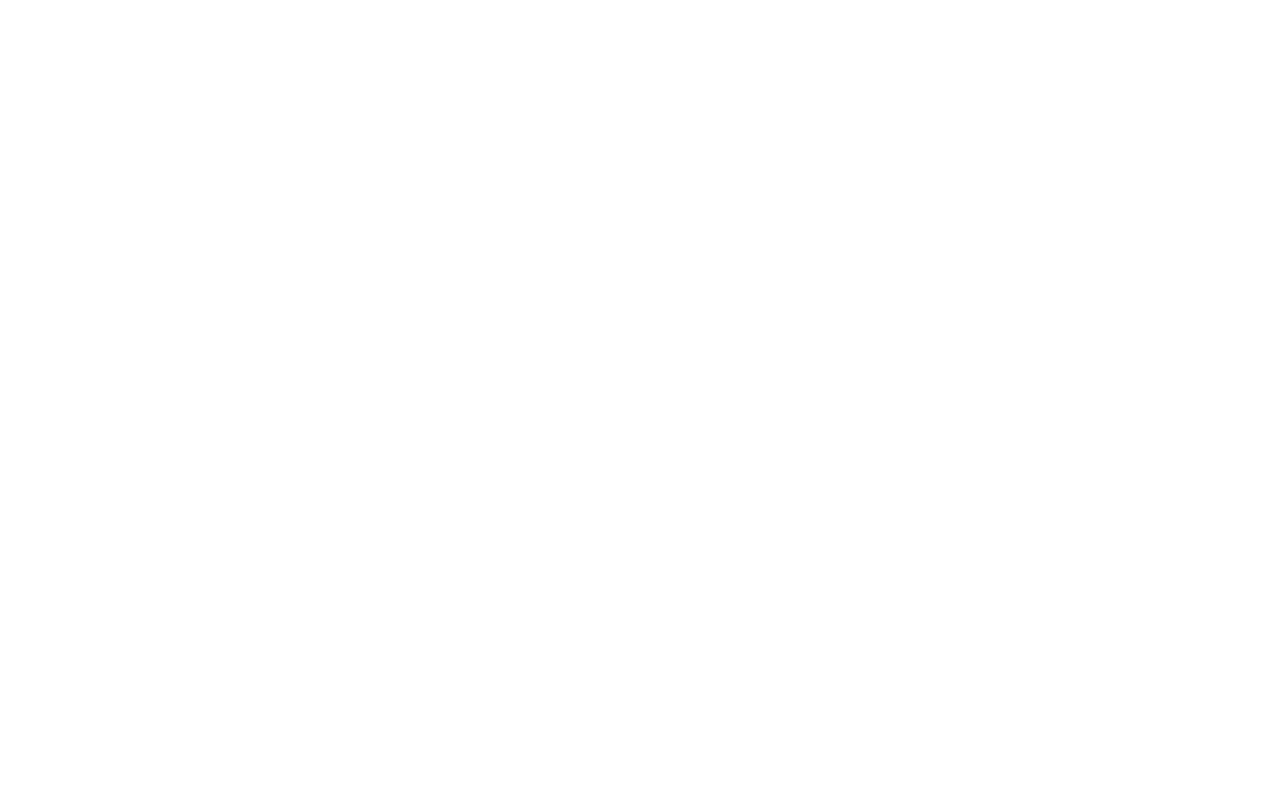
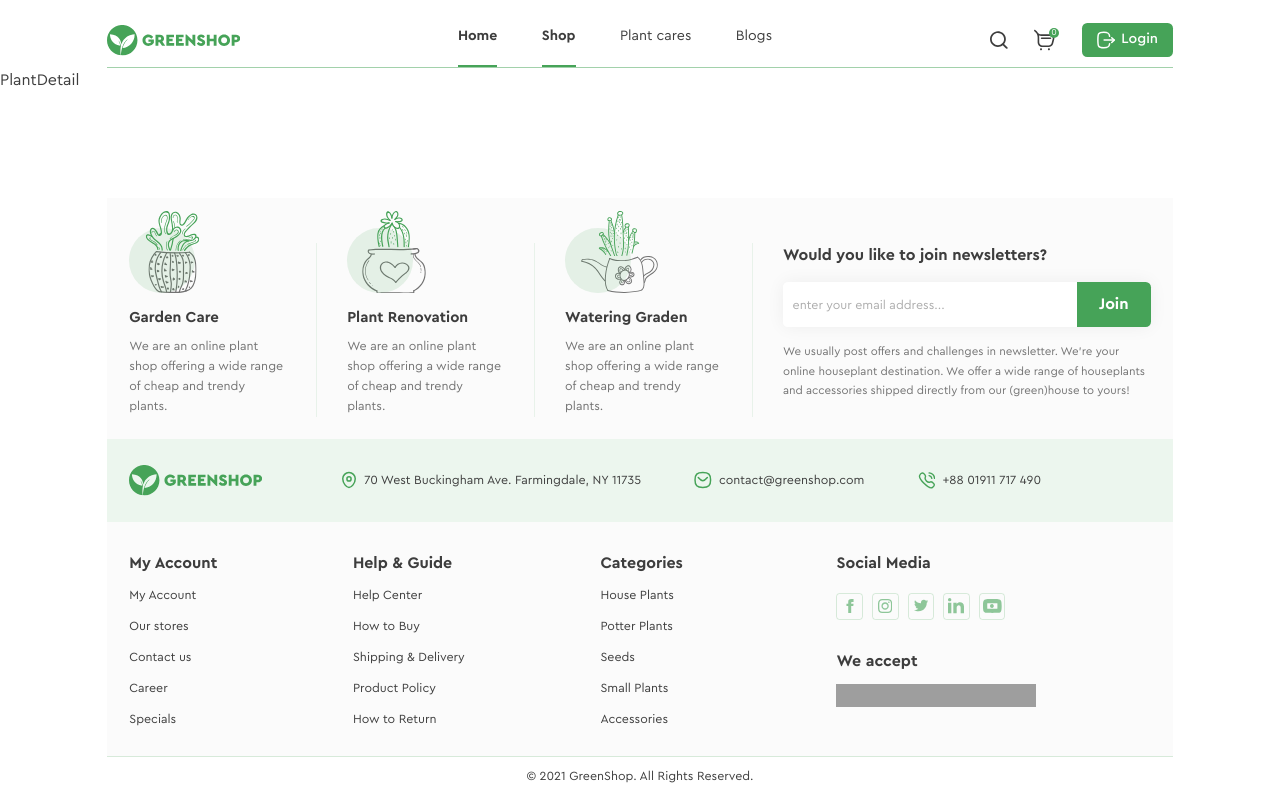
Before and after one commit to plewfx/green-shop, a React (Vite) app: page /green-shop/shop/1 in a window 1280 px wide. Before the commit this address had no page. Built offline with nearby package versions, Linux system fonts and the light colour scheme; grey boxes are pictures that could not be loaded.

Commit message:
add: Price depending on discount

```diff
--- a/src/App.jsx
+++ b/src/App.jsx
@@ -3,6 +3,8 @@ import { ThemeProvider } from "@mui/material"
 import { createTheme } from '@mui/material/styles';
 import Layout from "./components/layout/Layout"
 import Home from './pages/Home'
+import ScrollToTop from "./ScrollToTop";
+import PlantDetail from "./pages/PlantDetail";
 
 const theme = createTheme({
   palette: {
@@ -16,9 +18,11 @@ const App = () => {
   return (
     <ThemeProvider theme={theme}>
       <BrowserRouter>
+        <ScrollToTop />
         <Routes>
           <Route path="/green-shop/" element={<Layout />}>
             <Route index element={<Home />} />
+            <Route path="shop/:id" element={<PlantDetail />} />
           </Route>
         </Routes>
       </BrowserRouter>
--- /dev/null
+++ b/src/ScrollToTop.jsx
@@ -0,0 +1,14 @@
+import React, { useEffect } from 'react';
+import { useLocation } from 'react-router-dom';
+
+function ScrollToTop() {
+  const location = useLocation();
+
+  useEffect(() => {
+    window.scrollTo(0, 0);
+  }, [location]);
+
+  return null; // This component doesn't render anything
+}
+
+export default ScrollToTop;
--- a/src/components/layout/Header.jsx
+++ b/src/components/layout/Header.jsx
@@ -1,11 +1,29 @@
 import { NavLink, Link } from "react-router-dom"
+import { useState, useEffect } from 'react'
+import { useScreenSizeStore } from '../../useStore'
 
 const Header = () => {
+    const { screenSize, updateScreenSize } = useScreenSizeStore();
+
+    useEffect(() => {
+      const updateDimension = () => {
+        updateScreenSize();
+      };
+      window.addEventListener('resize', updateDimension);
+
+      return () => {
+        window.removeEventListener('resize', updateDimension);
+      };
+    }, []);
+
     return (
-        <header className="fixed top-0 left-0 right-0 z-50 bg-white">
-            <div className="container flex items-start justify-between pt-26 pb-10 border-b-[0.02vw] border-[rgba(70,163,88,0.50)]">
+        <header className="fixed top-0 left-0 right-0 z-50 bg-white sm:static">
+            <div className="container flex items-start justify-between pt-26 pb-10 border-b-[0.02vw] border-[rgba(70,163,88,0.50)] sm:pt-[9.9vw] sm:border-0">
+                {
+                    // screenSize > 639 ?
+                    <>
                         <Link>
-                    <svg className="w-150" xmlns="http://www.w3.org/2000/svg" width="150" height="35" viewBox="0 0 150 35" fill="none">
+                            <svg className="w-150 sm:" xmlns="http://www.w3.org/2000/svg" width="150" height="35" viewBox="0 0 150 35" fill="none">
                             <g clipPath="url(#clip0_2_71)">
                                 <path d="M17.15 0C7.67748 0 0 7.67746 0 17.15C0 26.0201 6.73548 33.3175 15.3711 34.207C14.8496 29.9134 15.0436 26.4001 15.7067 23.5135C15.3347 21.7225 14.4898 19.0703 12.5734 17.1864C12.5734 17.1864 13.8348 19.0784 14.5181 21.6214C14.5181 21.6255 14.5221 21.6295 14.5221 21.6335C14.5949 21.9044 14.6596 22.1793 14.7162 22.4623C14.7283 22.527 14.7404 22.5917 14.7526 22.6604C14.8051 22.9515 14.8536 23.2426 14.886 23.5418C5.19513 22.3532 3.12921 13.6569 3.35561 10.3781C13.665 10.9482 15.7754 17.8292 16.0827 22.0985C19.4585 11.0412 30.1843 10.4024 31.0697 10.3781C31.4538 18.8763 25.1509 25.5026 17.6149 26.0807C17.6635 25.8503 17.7201 25.6198 17.7767 25.3934C17.7928 25.3247 17.813 25.26 17.8333 25.1913C17.8777 25.0296 17.9222 24.8679 17.9748 24.7061C17.995 24.6374 18.0192 24.5646 18.0394 24.4959C18.096 24.318 18.1567 24.1442 18.2173 23.9663C18.2335 23.9259 18.2456 23.8854 18.2618 23.845C18.3386 23.6348 18.4195 23.4326 18.5003 23.2305C18.5084 23.2143 18.5125 23.1941 18.5205 23.1779C18.5205 23.1779 18.5205 23.1779 18.5246 23.1779C20.4571 18.5043 24.0229 15.4439 24.0229 15.4439C17.0247 19.4868 15.8441 29.9983 15.6582 34.2231C16.1514 34.2676 16.6446 34.2999 17.15 34.2999C26.6225 34.2999 34.3 26.6225 34.3 17.15C34.3 7.67746 26.6225 0 17.15 0Z" fill="#46A358"/>
                                 <path d="M46.7037 10.7454C48.9718 10.7454 50.8235 11.7197 52.0242 13.4986L49.7764 15.4109C48.9718 14.287 47.9975 13.7048 46.6471 13.7048C44.5691 13.7048 43.2753 15.0713 43.2753 17.1534C43.2753 19.2719 44.6418 20.695 46.8372 20.695C48.0177 20.695 48.9556 20.2826 49.554 19.5912V19.0091H46.6673V16.2356H52.7762V20.133C52.194 21.1639 51.3693 21.9887 50.3019 22.6234C49.2346 23.242 48.0339 23.5614 46.7037 23.5614C42.9923 23.618 39.9237 20.7313 39.9763 17.1534C39.9197 13.5956 42.9923 10.6888 46.7037 10.7454Z" fill="#46A358"/>
@@ -40,9 +58,10 @@ const Header = () => {
                             </li>
                         </ul>
                         <div className="flex items-center gap-30">
-                    <svg className="w-20" xmlns="http://www.w3.org/2000/svg" width="20" height="20" viewBox="0 0 20 20" fill="none">
+                            <svg className="w-20 sm:w-[5.31vw]" xmlns="http://www.w3.org/2000/svg" width="20" height="20" viewBox="0 0 20 20" fill="none">
                                 <path d="M14.5726 16.0029C10.5755 19.1865 4.988 18.3056 2.02842 14.6542C-0.828088 11.129 -0.64944 6.04347 2.44943 2.82482C5.65137 -0.500594 10.6854 -0.944524 14.3346 1.78337C15.642 2.76051 16.6183 4.00364 17.2542 5.50838C17.8938 7.02186 18.0881 8.59654 17.8663 10.2205C17.6452 11.837 17 13.2775 15.9499 14.6217C16.0349 14.6773 16.1255 14.7173 16.1904 14.7822C17.3448 15.9311 18.4947 17.0843 19.6491 18.2331C19.9227 18.5054 20.0589 18.8225 19.9776 19.2047C19.8165 19.9651 18.9107 20.2586 18.3298 19.7366C18.0575 19.4925 17.807 19.2234 17.5484 18.9649C16.6002 18.0177 15.6526 17.0699 14.7044 16.1227C14.665 16.0853 14.6238 16.0503 14.5726 16.0029ZM15.9605 8.98677C15.9705 5.12689 12.8529 2.00627 8.98261 2.00065C5.12292 1.99503 2.00781 5.09068 1.99094 8.94806C1.97408 12.8173 5.08544 15.9467 8.96762 15.9648C12.8117 15.9829 15.9505 12.8504 15.9605 8.98677Z" fill="#3D3D3D"/>
                             </svg>
+
                             <NavLink className="relative">
                                 <svg className='w-24' xmlns="http://www.w3.org/2000/svg" width="25" height="24" viewBox="0 0 25 24" fill="none">
                                     <path d="M17.1567 20.25H9.89163C6.79003 20.25 4.26667 17.7267 4.26667 14.6251V8.85947C4.26667 5.9762 2.82958 3.30739 0.422521 1.72031C-0.00975775 1.43531 -0.129101 0.853876 0.155897 0.421598C0.440896 -0.0107278 1.02228 -0.130118 1.45465 0.154974C2.82874 1.06097 3.94351 2.2559 4.74067 3.63167C4.91293 3.82466 6.30202 5.29699 8.57919 5.29699H19.3748C22.3201 5.24191 24.6254 8.19769 23.8554 11.0406L22.6126 15.9939C21.9839 18.4998 19.7404 20.25 17.1567 20.25ZM5.90513 6.64234C6.06099 7.36238 6.14166 8.10483 6.14166 8.85947V14.6251C6.14166 16.6928 7.8239 18.375 9.89163 18.375H17.1567C18.8792 18.375 20.3748 17.2082 20.794 15.5376L22.0367 10.5844C22.4943 8.89509 21.1243 7.13931 19.3748 7.17198H8.57914C7.54926 7.17198 6.65283 6.94993 5.90513 6.64234ZM9.42289 22.8281C9.42289 22.1809 8.89822 21.6563 8.25102 21.6563C6.69609 21.7182 6.69745 23.9387 8.25102 24C8.89822 24 9.42289 23.4753 9.42289 22.8281ZM18.751 22.8281C18.751 22.1809 18.2263 21.6563 17.5791 21.6563C16.0242 21.7182 16.0255 23.9387 17.5791 24C18.2263 24 18.751 23.4753 18.751 22.8281ZM20.3123 9.98446C20.3123 9.46668 19.8925 9.04697 19.3748 9.04697H8.95414C7.71027 9.09647 7.71121 10.8729 8.95414 10.922H19.3748C19.8925 10.922 20.3123 10.5022 20.3123 9.98446Z" fill="#3D3D3D"/>
@@ -58,6 +77,26 @@ const Header = () => {
                                 Login
                             </NavLink>
                         </div>
+                    </>
+                    // <>
+                    //     <div className="grid grid-cols-[1fr_10.8vw] gap-x-[2vw] flex-auto">
+                    //         <div className="flex items-center gap-[2vw] bg-grey-FB rounded-[2.3vw] p-[2.5vw]">
+                    //             <svg className="w-[5vw]" xmlns="http://www.w3.org/2000/svg" width="22" height="22" viewBox="0 0 22 22" fill="none">
+                    //                 <path fillRule="evenodd" clipRule="evenodd" d="M10.5296 3.2436C6.50469 3.2436 3.24326 6.50244 3.24326 10.5207C3.24326 14.539 6.50469 17.7978 10.5296 17.7978C12.5376 17.7978 14.3546 16.9875 15.6732 15.675C16.9977 14.3566 17.8159 12.5347 17.8159 10.5207C17.8159 6.50244 14.5545 3.2436 10.5296 3.2436ZM1.83301 10.5207C1.83301 5.72204 5.72737 1.83334 10.5296 1.83334C15.3318 1.83334 19.2262 5.72204 19.2262 10.5207C19.2262 12.6706 18.4436 14.6389 17.149 16.1554L19.9595 18.9627C20.2351 19.2379 20.2353 19.6843 19.9601 19.9599C19.6849 20.2354 19.2384 20.2356 18.9629 19.9604L16.1497 17.1505C14.6343 18.4335 12.6719 19.2081 10.5296 19.2081C5.72737 19.2081 1.83301 15.3194 1.83301 10.5207Z" fill="#A5A5A5"/>
+                    //             </svg>
+                    //             <input className="text-[3.38vw] placeholder:text-[3.38vw] bg-grey-FB" type="text" placeholder="Find your plants" />
+                    //         </div>
+                    //         <div className="flex items-center justify-center bg-[linear-gradient(137deg,_rgba(70,163,88,0.45)_-24.6%,_#46A358_100%)] shadow-[0vw_2.5vw_4.5vw_0vw_rgba(70,163,88,0.30) rounded-[3.5vw]">
+                    //             <svg className="w-[3vw]" xmlns="http://www.w3.org/2000/svg" width="17" height="17" viewBox="0 0 17 17" fill="none">
+                    //                 <path d="M7.2144 13.3926H1.28125" stroke="white" strokeWidth="1.5" strokeLinecap="round" strokeLinejoin="round"/>
+                    //                 <path fillRule="evenodd" clipRule="evenodd" d="M10.9375 13.3934C10.9375 15.2651 11.5617 15.8884 13.4325 15.8884C15.3033 15.8884 15.9274 15.2651 15.9274 13.3934C15.9274 11.5218 15.3033 10.8984 13.4325 10.8984C11.5617 10.8984 10.9375 11.5218 10.9375 13.3934Z" stroke="white" strokeWidth="1.5" strokeLinecap="round" strokeLinejoin="round"/>
+                    //                 <path d="M9.99512 3.77801H15.9274" stroke="white" strokeWidth="1.5" strokeLinecap="round" strokeLinejoin="round"/>
+                    //                 <path fillRule="evenodd" clipRule="evenodd" d="M6.27202 3.77677C6.27202 1.90595 5.64786 1.2818 3.77704 1.2818C1.9054 1.2818 1.28125 1.90595 1.28125 3.77677C1.28125 5.64841 1.9054 6.27175 3.77704 6.27175C5.64786 6.27175 6.27202 5.64841 6.27202 3.77677Z" stroke="white" strokeWidth="1.5" strokeLinecap="round" strokeLinejoin="round"/>
+                    //             </svg>
+                    //         </div>
+                    //     </div>
+                    // </>
+                }
             </div>
         </header>
     )
--- a/src/components/sections/Plants.jsx
+++ b/src/components/sections/Plants.jsx
@@ -60,12 +60,12 @@ function valuetext(value) {
 
 const Plants = () => {
     const [value, setValue] = React.useState([0, 200]);
-    const [actualValue, setActualValue] = React.useState([0, 200]);
+    const [actualValue, setActualValue] = React.useState([0, 229]);
     const [sort, setSort] = React.useState('')
     const plants = usePlantsStore((state) => state.plants)
 
     const isInRange = (value) => {
-        return value.price <= actualValue[1] && value.price >= actualValue[0]
+        return value.price - (value.price * (value.discount / 100)) <= actualValue[1] && value.price - (value.price * (value.discount / 100)) >= actualValue[0]
     }
 
     const filteredPlants = plants.filter(isInRange)
@@ -123,7 +123,7 @@ const Plants = () => {
                                     color='primary'
                                     size='medium'
                                     min={0}
-                                    max={200}
+                                    max={229}
                                 />
                                 <label className='text-15 font-bold'>Price: <span className='text-primary'>${actualValue[0]} - ${actualValue[1]}</span></label>
                                 <button onClick={() => setActualValue(value)} className='bg-primary hover:bg-primaryHover py-8 px-25 text-16 font-bold rounded-6 leading-125 text-white'>Filter</button>
@@ -188,8 +188,8 @@ const Plants = () => {
                         <MenuItem value="">
                             <em>Default sorting</em>
                         </MenuItem>
-                        <MenuItem value={10}>Price (low to high)</MenuItem>
-                        <MenuItem value={20}>Price (high to low)</MenuItem>
+                        <MenuItem value={'low-high'}>Price (low to high)</MenuItem>
+                        <MenuItem value={'high-to-low'}>Price (high to low)</MenuItem>
                         </Select>
                     </FormControl>
                     </div>
--- /dev/null
+++ b/src/pages/PlantDetail.jsx
@@ -0,0 +1,9 @@
+import { useParams } from "react-router-dom"
+
+const PlantDetail = () => {
+  return (
+    <div>PlantDetail</div>
+  )
+}
+
+export default PlantDetail
--- a/src/useStore.jsx
+++ b/src/useStore.jsx
@@ -6,6 +6,7 @@ export const usePlantsStore = create(set => ({
             img: 'https://s3-alpha-sig.figma.com/img/586c/8523/1ab58d21463d86aa3768f5c6c78f8a1f?Expires=1695600000&Signature=mxNEPB~2xsnoECugZGs1HOcq3ydhKRMWjClf-ttNwEI6fL2JxhrTSEo3N96BWVQZEcuJ-FrhyQLrC9SfoanGzqorkK8A~ih1de068wy0kjgrfh9pZTtuOs2wqeb2T-82Q7gv-uk9WO9HFop5-jckCVkZzZFS1eH3IsQulAnAvVXOTe0qIBiQu0DoUg1MQKkuop302ravL9H30bpJX8lMnfsVvx3oR986kxUJ7yDJA6I80VQrN2wMschHBIHqAJ5rrfXa7fAJ0zQPDcriHRKzp8X4q~1nl-5aLT1RLj1BgjO6u7He~L1SEAHG90jnOo8jQHjF74N57kAbm7yI3lgTPQ__&Key-Pair-Id=APKAQ4GOSFWCVNEHN3O4',
             name: 'Barberton Daisy',
             price: 119,
+            discount: 25,
             isFavorite: false,
             addedToCart: false
         },
@@ -13,13 +14,15 @@ export const usePlantsStore = create(set => ({
             img: 'https://s3-alpha-sig.figma.com/img/4826/f3a4/1a2148d881d8376b26471cced915b1bb?Expires=1695600000&Signature=mwt5Gi1b8ZeNGHnZKGcHEQElzAJYK-zzZ9rqN943Kt~LRcvnTBfSxKTGpN-Vdd-zKd80Qh7lAdSLQ5Brs7kVHNrmv0m54YbETqbuK4Gq2zZhTs-4IBLpSAdSTJ19kxp1VgAI-p2azd4V5ErMSHt3Knm4ZsKhujn81O9Taih~mCrXicWwxNnFhZVilohVv2lowgjpvXarbqNYOU30t8LucF2D33ZaSQ-mjLHsvJ22MfnOab7lKT-bkP9Y1E2pUdMfi8zQzD4IpDndoGhNCJLE0PU4JdA3o12KRDpAv8de7P5DVjQBNfW41kRJTFWdAonQWUDYgXYDjk3IBvll4S05IQ__&Key-Pair-Id=APKAQ4GOSFWCVNEHN3O4',
             name: 'Angel Wing Begonia',
             price: 169,
+            discount: 0,
             isFavorite: false,
             addedToCart: false
         },
         {
             img: 'https://s3-alpha-sig.figma.com/img/7c59/7aa9/1ee5df5d1fd65d8184246c0c9918f920?Expires=1695600000&Signature=ThdiMtUO3MqdbVzPb4NuZ492GQG25dKiTAOfkx9fcrrrS16GYz8inHyl4BC7oRO6aWy1YwwK3F-NJo5CjxtGzgpNqqwrbMUzraDNosw4CwjI9P6afKGuPMd7BapVcuMed~7~UFyh-Nu26fPeGeirPQHug0utEGrkNLZct4-o-WdT74pJqGEkfq7g82HoZs-bk-JCkhlN2YmAqMThZghSyQ9j6HpCDRUG4T0brPnayj9iQzq4DFwC3PONUXNKT0~RiJw4tybyK1~U26ednT2o2jVSojZVSytwaDyAJ3SmtxAbuXV9GfUBFwdtlt2RHNv7Ddzdf~ZYEjGGYINvPx-kCQ__&Key-Pair-Id=APKAQ4GOSFWCVNEHN3O4',
             name: 'African Violet',
-            price: 199,
+            price: 229,
+            discount: 13,
             isFavorite: false,
             addedToCart: false
         },
@@ -27,6 +30,7 @@ export const usePlantsStore = create(set => ({
             img: 'https://s3-alpha-sig.figma.com/img/4575/e3df/52fa214db1f3ce519277860c13b11e21?Expires=1695600000&Signature=AgL8JhtHjMlBtCADaH0N8Qnerasm1LHgLKmj9yF6YTdKWaA0fWS01nWAzqdEvhEfYAOsKXCM7KT0eeKnNPVd-oEK-Ld3c6DdeqTtbM6QDo5jcTHzdapjlVcXfAEDSkVdZj9qlWUBnx8N9NV-rIduargPeY0a~uIqT-bkamQON61alIz33M4gbEZb7lrBy7jsxWpiGHKLd5ON7KLpQLQou52gezEvvA71p66suLtuhfTpb0fESRpGrg511zD4jzy4UJkpYZE1UBAHI5Y1gARvuEN2l0vZ2ZM2yVmpyxF5eC7vyHGc3oPj2CYazu2ETW55qpTILOmxDlc~IyR8tHEoPA__&Key-Pair-Id=APKAQ4GOSFWCVNEHN3O4',
             name: 'Beach Spider Lily',
             price: 129,
+            discount: 0,
             isFavorite: false,
             addedToCart: false
         },
@@ -34,6 +38,7 @@ export const usePlantsStore = create(set => ({
             img: 'https://s3-alpha-sig.figma.com/img/9531/c63d/3f618aefdf1ccb10a5aa0e2d00f45d0b?Expires=1695600000&Signature=h-sVcsdK3dER8GpI6q89nACEWVTpJjsjlCOTTT0ZW01BZOLG-Q~947cS7cQi8rpiTuMyQdNnTwUGLDfjOiwgcZRnw4vJqoMbP9GowDNlAIy5QITXnbUxUcHAga~-OTVe03xa~d0ykCD1zZnUJiw8Xu-LLxJTYAtf7W0aXOvWAEKiqSwk~TKzAh-b9kixJOAQre5e~CT965Cztshf-98cNEPtcEUFhHp3cq-SRSuqsijZxlLDj13lmJbhf9GKMlxgdjPxcH6rkSXnph78aQSMGSOrKyC8FBoqUmSJRxThj~S2x82~TaZlBQ13kTV0V2TCVORDmm3i~RLNYH4XJdMiTQ__&Key-Pair-Id=APKAQ4GOSFWCVNEHN3O4',
             name: 'Blushing Bromeliad',
             price: 139,
+            discount: 0,
             isFavorite: false,
             addedToCart: false
         },
@@ -41,6 +46,7 @@ export const usePlantsStore = create(set => ({
             img: 'https://s3-alpha-sig.figma.com/img/744c/96db/a60207fabc5a7d29f8801ecf6b4e2aed?Expires=1695600000&Signature=FlPqhHzRMf3Owy46iRb60k9DRtvtYL90dAQu27SBcII5zhT8F9MCWE1hjJLx8KTBXF798YyTpl1Aj1qX~X8AddwhFlFdAAJX-lPEVDjefb4~GBgJxm58voJTE0XWMA66oo9mnK5ktErjH462JFVI0pj0RE9135Xry8W8y7vCJAMHbqsua26Zu6O2yeW1g7IdYjZ8dic-HOksvHfdCeLAakGn3u914OZ8Ngo-FK0ydzlHrE4eAzfY12kg6-xKrQaEkE5QRp3H56UFtnHVYA9jzZnHagYHkG-uOeebHpXmCmhHseoBOvVGDQKRRVo5aQiFkoO7mh3rO2viUi1iecx8BQ__&Key-Pair-Id=APKAQ4GOSFWCVNEHN3O4',
             name: 'Aluminum Plant',
             price: 179,
+            discount: 0,
             isFavorite: false,
             addedToCart: false
         },
@@ -48,6 +54,7 @@ export const usePlantsStore = create(set => ({
             img: 'https://s3-alpha-sig.figma.com/img/9957/e153/a59c050946e77e8fc7e11525e87c4678?Expires=1695600000&Signature=EIJ1KId3Bk7aa6awoj0l1iTpnP~yngRIoQyQcg6OgQjQ46ry0Xz3sXikvibTaVIcr3aUuaFwD7jh-GZTamtB8zl9JSZAlT9m5H9oRVYLJbPpIUn4M6~WAxckdi8u~exrtASLJquDXEDiD8G78p7cJDszMrOZ2n~eSXKqNZqbeeAvXDoit7v50UHuMYuh66HFgwHZ~RHnPqN6ov9QUhURV6oF9EEAGtmk9ET-gDpl7gzdguyXJEDxUW6kTv8gMzzNlQ5HcNTnRHWFSH2lpgD1rRdKCo0Edz-8hjG4c8GR3gwtiTrCw3~fb97n~dqGC0hHfeg3-nzVCFB~0WVcyXMluQ__&Key-Pair-Id=APKAQ4GOSFWCVNEHN3O4',
             name: `Bird's Nest Fern`,
             price: 99,
+            discount: 0,
             isFavorite: false,
             addedToCart: false
         },
@@ -55,6 +62,7 @@ export const usePlantsStore = create(set => ({
             img: 'https://s3-alpha-sig.figma.com/img/78e9/e6c1/90effae17498640571679183299f774e?Expires=1695600000&Signature=RQfn4Y8Nh2Dt3W1x5R5I6RGmjQIKFbnsa58nMvIHkaZl1Ju5Qxveb4JS0v1zOCvRAQXf7OLc0CsKUtRWSo~pM4d-sh40B3hSS2t4NQYcCnTQj8SaBMXY5SeUF0imMEJ4lIzCt3300yzxfDXD2afBltQIyV8~0TFTngpFj9VDGYxvRmf4iRCnm6FZ1M8jf4y3QMZXx-bUK8f--JbLBnG00QT8BCUyRqyNwM6fYVH4RBZ4vikkahbzXm6m4mjUx4s9NCs3z4nABcC0GDvKeXVS02HEvbbNCUx3Q4vx94y9-1RYoveKtAm7PttNiJYyiR8neH9xNS8PbHYNhGzsT74L6A__&Key-Pair-Id=APKAQ4GOSFWCVNEHN3O4',
             name: 'Broadleaf Lady Palm',
             price: 59,
+            discount: 99,
             isFavorite: false,
             addedToCart: false
         },
@@ -62,6 +70,7 @@ export const usePlantsStore = create(set => ({
             img: 'https://s3-alpha-sig.figma.com/img/5219/e659/b8a1d488abd136ce27f86ab3da3ceb37?Expires=1695600000&Signature=KN-DAFympL56FJh8Bjtd7lOEZNncVdBXeJ0i5SzYAZ3u8ys6GaZR5orgTQx6MjNisBNIVVeReZ4aukb--9e2h7IZInCSTC~bijng13zO4RtTF~wN7gq4Gov-COE-uPR4-nRVfx0PzzHKCiTt2DkuqfCWATLRZkZvqtAFMoYO4wAF1LB8hMzq1b3tWUGNeLKrVCVxWAUKwMP9NyEl9gH8qpeE9UJPbgG4h8wIKWN7QfDeGD5ivGaZVt81YzXwDm3q0nhM1xYuwi6zUYTOeRT7CgLg16mlEr746qCZ5b1lT2v3AGlAZWXinPuOXgD1YomK~~oXQeT-Is6ztJnj7v8Cww__&Key-Pair-Id=APKAQ4GOSFWCVNEHN3O4',
             name: 'Chinese Evergreen',
             price: 39,
+            discount: 0,
             isFavorite: false,
             addedToCart: false
         },
@@ -72,7 +81,7 @@ export const usePlantsStore = create(set => ({
       updatedPlants[index].addedToCart = !updatedPlants[index].addedToCart;
       return { plants: updatedPlants };
     }),
-  addToFavorites: (index) =>
+    addToFavorites: (index) =>
     set((state) => {
       const updatedPlants = [...state.plants];
       updatedPlants[index].isFavorite = !updatedPlants[index].isFavorite;
@@ -116,3 +125,19 @@ export const useBlogsStore = create(set => ({
         },
     ]
 }))
+
+export const useScreenSizeStore = create((set) => ({
+  screenSize: getCurrentDimension(),
+
+  updateScreenSize: () => {
+    set({ screenSize: getCurrentDimension() });
+  },
+}));
+
+// Define the getCurrentDimension function
+function getCurrentDimension() {
+  return {
+    width: window.innerWidth,
+    height: window.innerHeight,
+  };
+}
--- a/tailwind.config.js
+++ b/tailwind.config.js
@@ -6,6 +6,9 @@ module.exports = {
     './index.html',
   ],
   theme: {
+    screens: {
+      'sm': {'max': '639px'},
+    },
     fontFamily: {
       'cera': ['Cera Pro', 'sans-serif'],
       'hanging': ['Hanging Letters', 'sans-serif']
@@ -27,6 +30,7 @@ module.exports = {
       'circle': '50%'
     },
     borderWidth: {
+      0: '0vw',
       1: '0.07vw',
       2: '0.14vw',
     },
@@ -162,6 +166,7 @@ module.exports = {
         'FB': '#FBFBFB',
         '72': '#727272',
         'AC': '#ACACAC',
+        'A5': '#A5A5A5',
       },
       primary: '#46A358',
       primaryHover: '#3C884B',
```
Also changed, not shown: src/components/Plant.jsx (+9 -3 lines), src/pages/Shop.jsx (added). Lines whose indentation alone changed are shown as unchanged.
